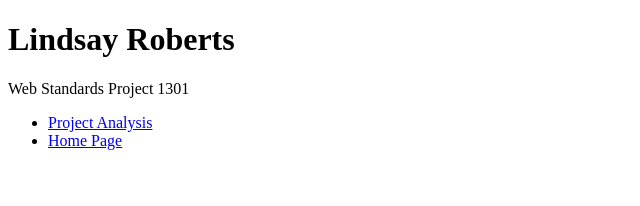
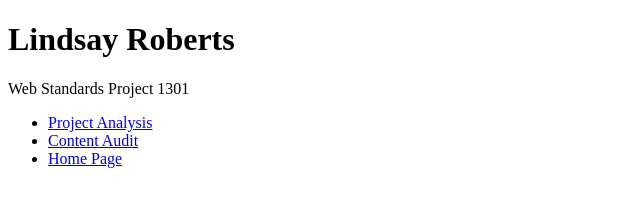
Before and after one commit to LRRoberts0122/WSP, a plain HTML site: page index.html in a window 1280 px wide. Shown: the whole page, without its empty margins (0-640 px from the left). Drawn offline with Linux system fonts and the light colour scheme.

Commit message:
Portal
Added and updated for the content audit PDF.

```diff
--- a/index.html
+++ b/index.html
@@ -11,6 +11,7 @@
 	<p>Web Standards Project 1301</p>
 	<ul>
 		<li><a href="http://lrroberts0122.github.com/WSP/roberts_lindsay-project_analysis/">Project Analysis</a></li>
+		<li><a href="http://lrroberts0122.github.com/WSP/roberts_lindsay-content_audit.pdf">Content Audit</a></li>
 		<li><a href="http://lrroberts0122.github.com/WSP/project/">Home Page</a></li>
 	</ul>
 </body>
```
Also changed, not shown: README.txt (added), 1 other file.
